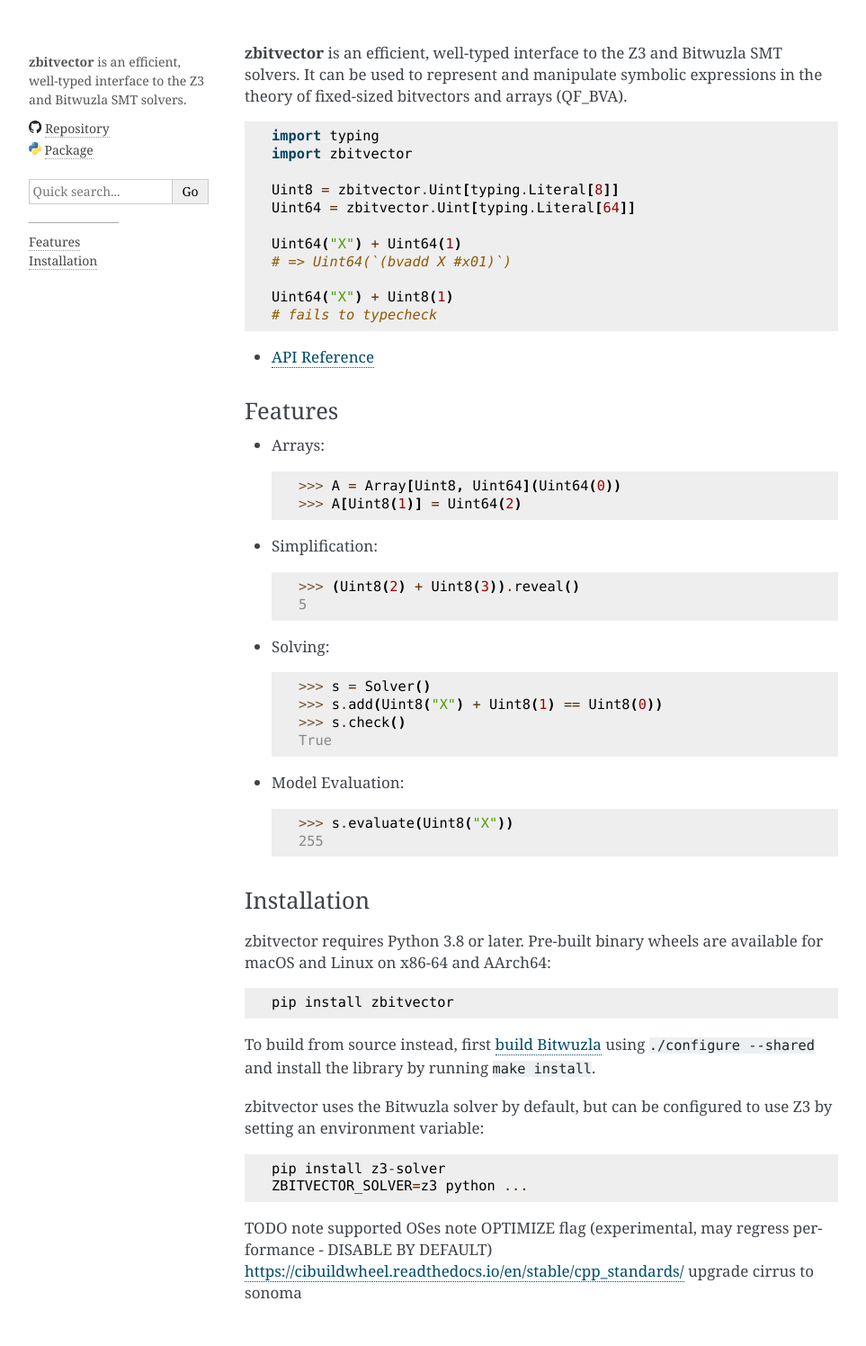
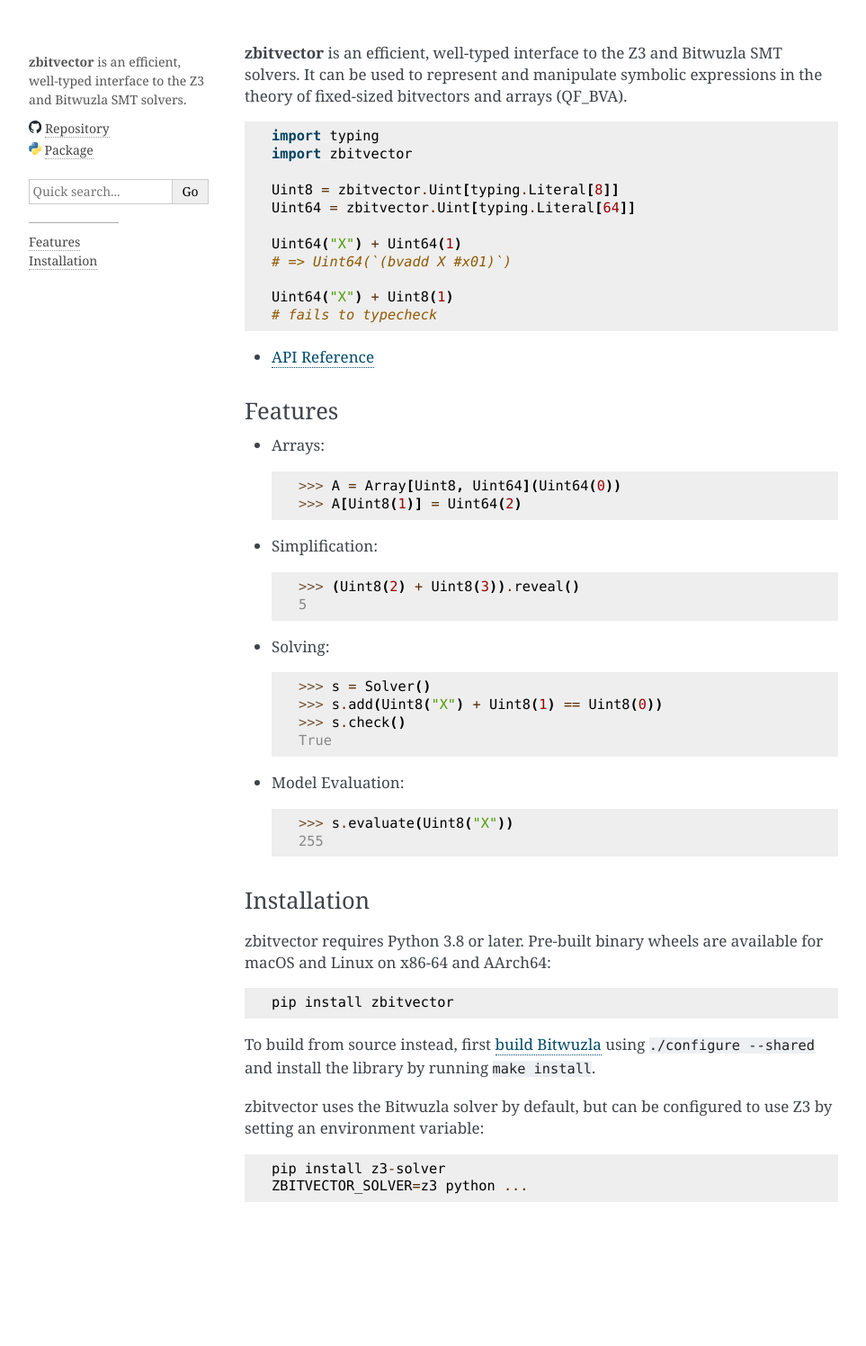
Before and after one commit to btidor/zbitvector, a Sphinx documentation site: the page built from docs/source/index.rst, in a window 1280 px wide. Shown: the whole page at 90% size, without its empty margins (148-1111 px from the left). Built offline with Sphinx 7.4.7, drawn with Linux system fonts in a browser that asks for light colours; after the commit the page ends 1383 px from its top, so only the background shows below that.

```diff
--- a/docs/source/index.rst
+++ b/docs/source/index.rst
@@ -57,10 +57,3 @@
 
     pip install z3-solver
     ZBITVECTOR_SOLVER=z3 python ...
-
-
-TODO
-note supported OSes
-note OPTIMIZE flag (experimental, may regress performance - DISABLE BY DEFAULT)
-https://cibuildwheel.readthedocs.io/en/stable/cpp_standards/
-upgrade cirrus to sonoma
```
Also changed, not shown: 1 other file.
